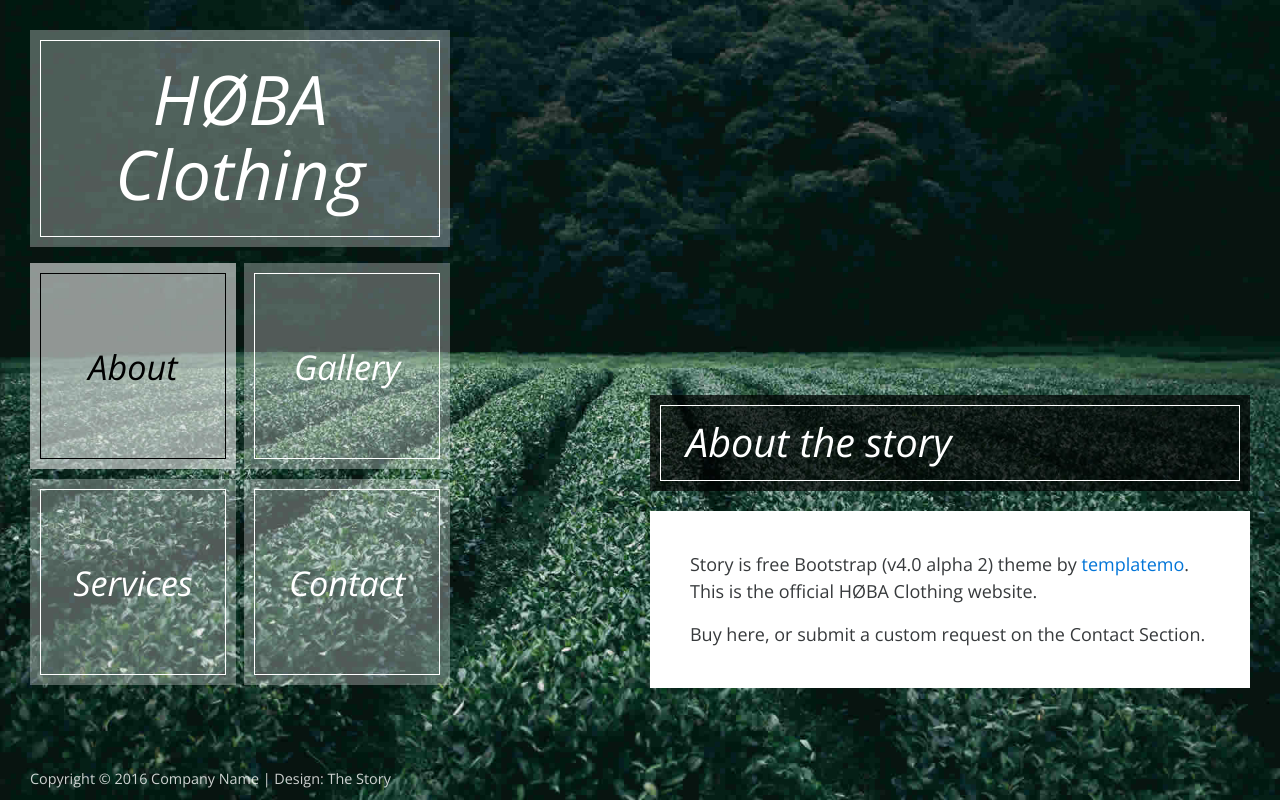
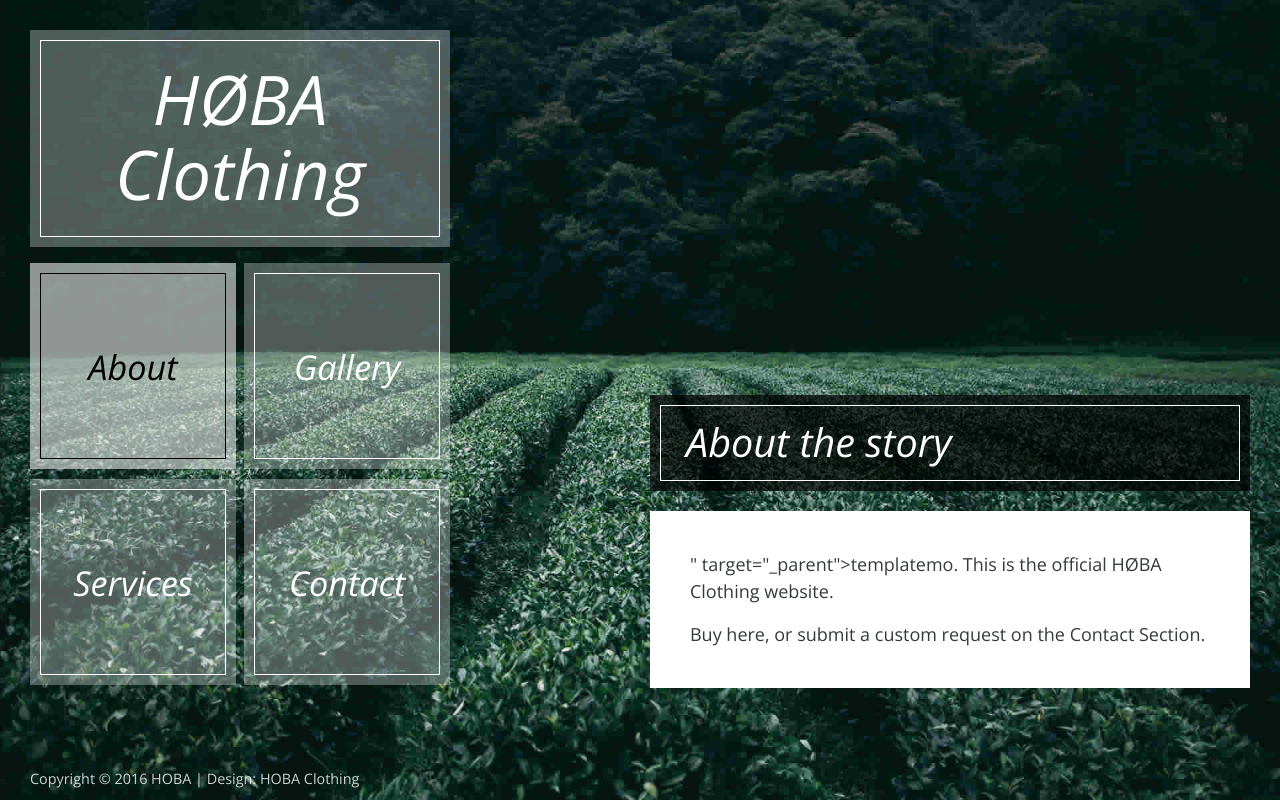
Before and after one commit to protomods/Jcode, a plain HTML site: page index.html in a window 1280 px wide. Drawn offline with nearby package versions, Linux system fonts and the light colour scheme; files that its build step writes are made by us from their sources; files whose address does not match are found by name; a web font is replaced by a local one.

Commit message:
Update index.html

```diff
--- a/index.html
+++ b/index.html
@@ -16,12 +16,7 @@ http://www.templatemo.com/tm-480-story
         <link rel="stylesheet" href="css/flexslider.css">                                                   <!-- Flexslider style -->
         <link rel="stylesheet" href="css/templatemo-style.css">                                             <!-- Templatemo style -->
 
-        <!-- HTML5 shim and Respond.js for IE8 support of HTML5 elements and media queries -->
-        <!-- WARNING: Respond.js doesn't work if you view the page via file:// -->
-        <!--[if lt IE 9]>
-          <script src="https://oss.maxcdn.com/html5shiv/3.7.2/html5shiv.min.js"></script>
-          <script src="https://oss.maxcdn.com/respond/1.4.2/respond.min.js"></script>
-        <![endif]-->
+
     </head>
 
     <body class="page">
@@ -93,7 +88,7 @@ http://www.templatemo.com/tm-480-story
                                 </header>
 
                                 <div class="content-text">
-                                    <p>Story is free Bootstrap (v4.0 alpha 2) theme by <a rel="nofollow" href="http://www.templatemo.com" target="_parent">templatemo</a>. This is the official HØBA Clothing website.
+                                    <p>" target="_parent">templatemo</a>. This is the official HØBA Clothing website.
                                     </p>
                                     <p>Buy here, or submit a custom request on the Contact Section.
                                     </p>
@@ -170,7 +165,7 @@ http://www.templatemo.com/tm-480-story
                                 </header>
 
                                 <div class="content-text">
-                                    <p>In felis turpis, tincidunt a odio interdum, ornare interdum magna. Proin leo tortor, adipiscing et volutpat tincidunt, imperdiet sit amet purus.
+                                    <p>.
                                     </p>
                                     <form action="index.html" method="post" class="contact-form">
 
@@ -201,9 +196,9 @@ http://www.templatemo.com/tm-480-story
                 <footer class="row footer js-footer">
                     <div class="col-xs-12 col-sm-12 col-md-12 col-lg-12">
 
-                        <p class="copyright-text">Copyright &copy; 2016 Company Name
+                        <p class="copyright-text">Copyright &copy; 2016 HOBA
 
-                        | Design: <a href="http://www.templatemo.com/tm-480-story" target="_parent" title="Story Bootstrap Theme">The Story</a></p>
+                        | Design: <a href="">HOBA Clothing</a></p>
 
                     </div>
                 </footer>
```
